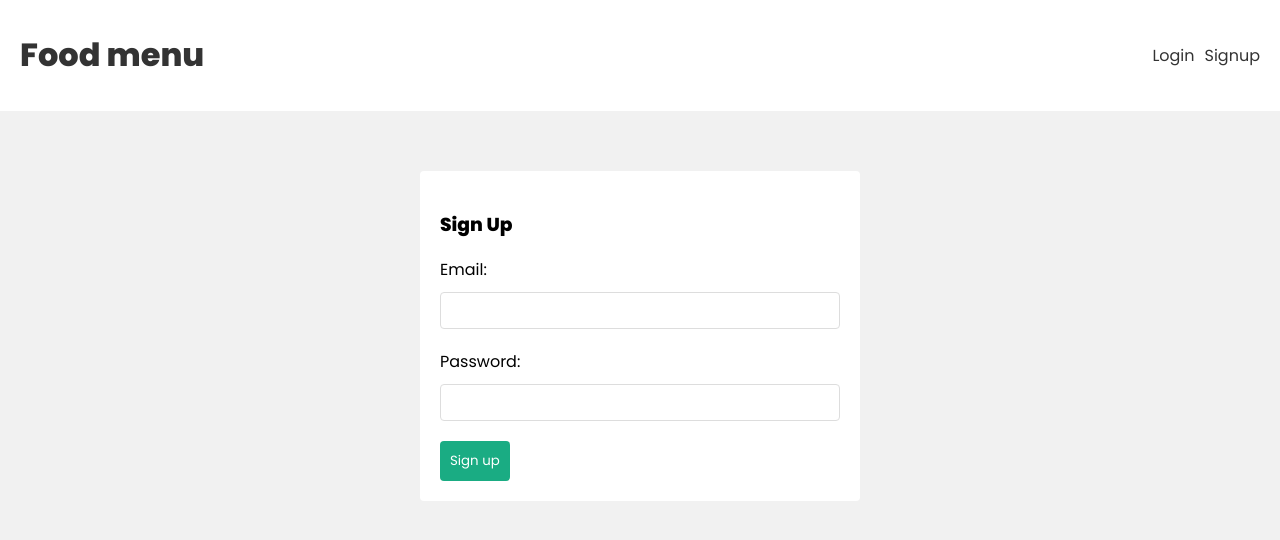
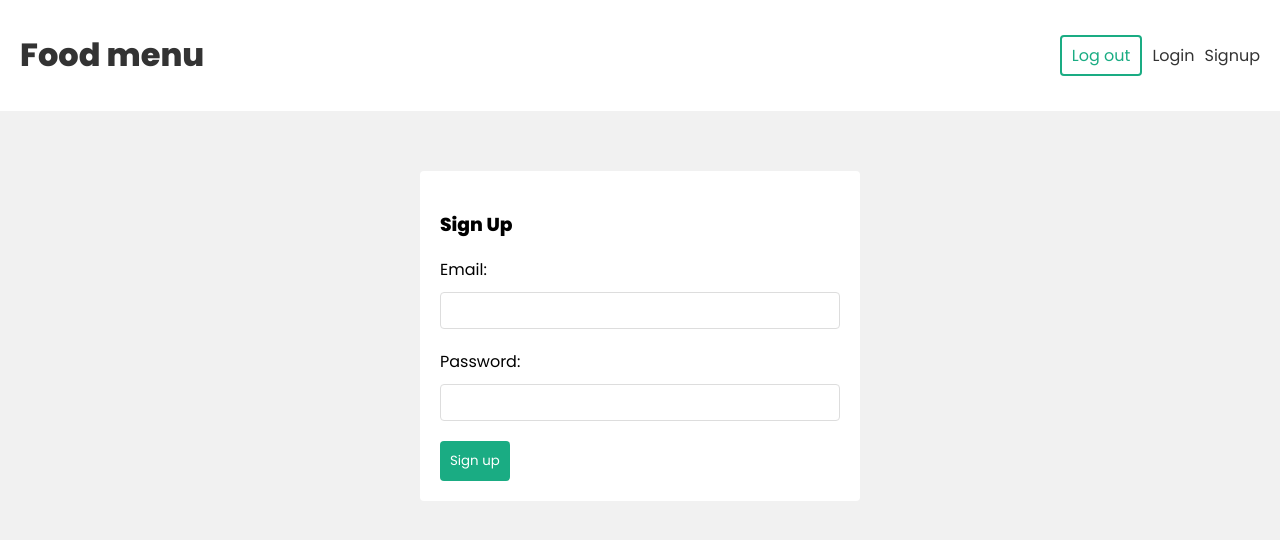
Before and after one commit to p-valenti/menu, a React (Create React App) app in the folder frontend/: page /signup in a window 1280 px wide. Shown: the top 540 px of the page. Built offline with nearby package versions, Linux system fonts and the light colour scheme; the HTML template or start-up script is replaced by a standard one.

Commit message:
Make useLogout hook

```diff
--- a/frontend/src/components/Navbar.js
+++ b/frontend/src/components/Navbar.js
@@ -1,7 +1,12 @@
 import React from 'react'
 import { Link } from 'react-router-dom'
+import { useLogout } from '../hooks/useLogout'
 
 export const Navbar = () => {
+  const { logout } = useLogout()
+  const handleClick = () => {
+    logout()
+  }
   return (
     <header>
       <div className='container'>
@@ -9,6 +14,9 @@
           <h1>Food menu</h1>
         </Link>
         <nav>
+          <div>
+            <button onClick={handleClick}>Log out</button>
+          </div>
           <div>
             <Link to="/login">Login</Link>
             <Link to="/signup">Signup</Link>
--- /dev/null
+++ b/frontend/src/hooks/useLogout.js
@@ -0,0 +1,12 @@
+import { useAuthContext } from './useAuthContext'
+
+export const useLogout = () => {
+  const { dispatch } = useAuthContext()
+  const logout = () => {
+    // remove user from storage
+    localStorage.removeItem('user')
+    // dispatch logout action
+    dispatch({ type: 'LOGOUT' })
+  }
+  return { logout }
+}
--- a/frontend/src/index.css
+++ b/frontend/src/index.css
@@ -108,6 +108,16 @@
 nav a {
   margin-left: 10px;
 }
+nav button {
+  background: #fff;
+  color: var(--primary);
+  border: 2px solid var(--primary);
+  padding: 6px 10px;
+  border-radius: 4px;
+  font-family: "Poppins";
+  cursor: pointer;
+  font-size: 1em;
+}
 form.signup, form.login {
   max-width: 400px;
   margin: 40px auto;
```
